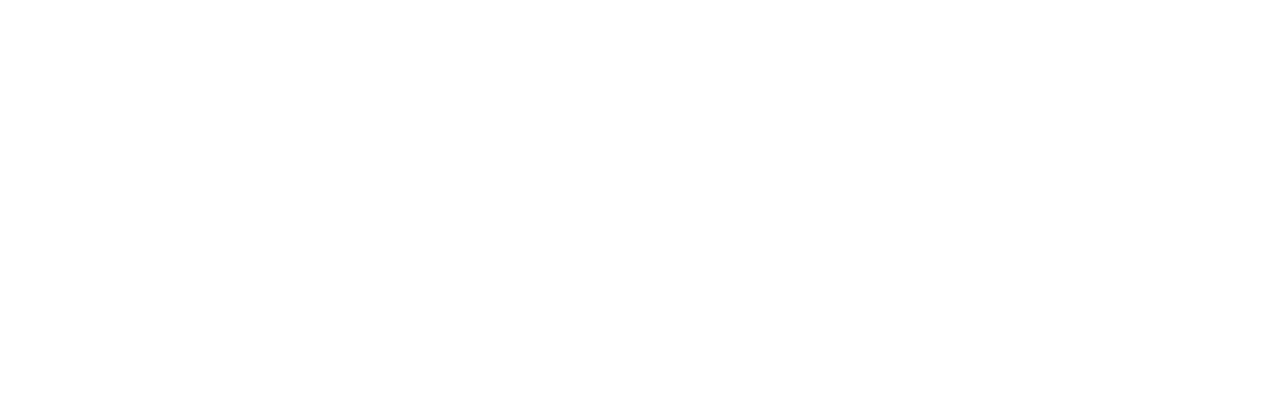
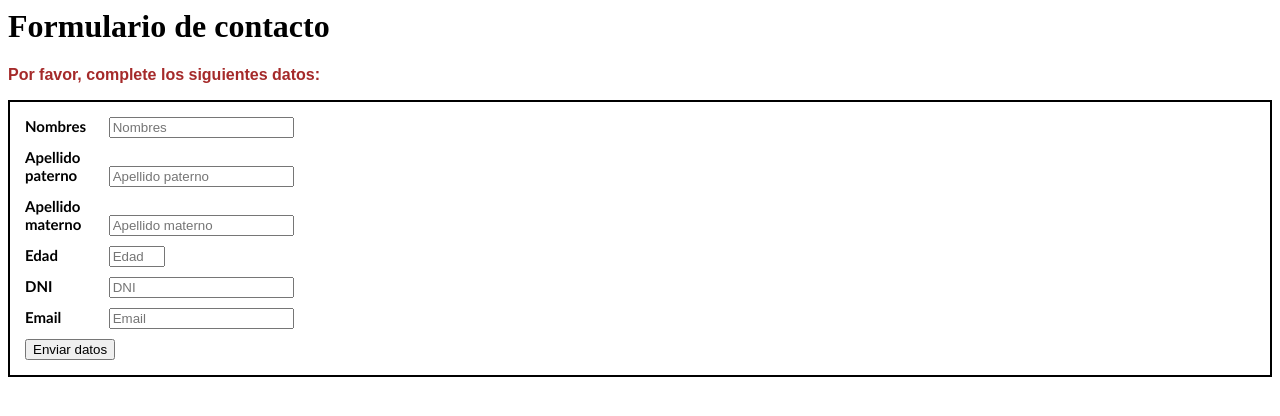
Before and after one commit to rocioromerox/hackatontres.github.io, a plain HTML site: page index.html in a window 1280 px wide. Drawn offline with Linux system fonts and the light colour scheme.

Commit message:
creacion de contenido

```diff
--- a/index.html
+++ b/index.html
@@ -1,13 +1,101 @@
+<body>
+</body>
+</html>
+
 <!DOCTYPE html>
-<html>
-
+<html lang="en">
 <head>
   <meta charset="utf-8">
   <meta name="viewport" content="width=device-width, initial-scale=1.0">
-    <title>Hackaton tres</title>
+  <title>Hackaton3</title>
 </head>
 
+<body>
+    <h1>Formulario de contacto</h1>
+    <p>Por favor, complete los siguientes datos:</p>
 
-<body>
+    <section>
+      <form class="formulario">
+
+        <ul>
+            <li>
+              <label for="primerInput">Nombres</label>
+              <input class="green-input" id="primerInput" type="text" placeholder="Nombres" required>
+            </li>
+
+            <li>
+              <label for="segundoInput">Apellido paterno</label>
+              <input id="segundoInput" type="text" placeholder="Apellido paterno" required>
+            </li>
+
+            <li>
+              <label for="tercerInput">Apellido materno</label>
+              <input id="tercerInput" type="text" placeholder="Apellido materno" required>
+            </li>
+
+            <li>
+              <label for="cuartoInput">Edad</label>
+              <input id="cuartoInput" type="number" placeholder="Edad" min="18" max="80" required>
+            </li>
+
+            <li>
+            <label for="quintoInput">DNI</label>
+            <input id="quintoInput" type="text" placeholder="DNI" required minlength="8" >
+            </li>
+
+            <li>
+            <label for="sextoInput">Email</label>
+            <input id="sextoInput" type="email" placeholder="Email" required>
+            </li>
+
+            <li>
+            <input type="submit" value="Enviar datos">
+            </li>
+        </ul>
+      </form>
+    </section>
+
+    <style>
+
+.formulario {
+    font-family: 'Gill Sans', 'Gill Sans MT', Calibri, 'Trebuchet MS', sans-serif;
+    font-size: 15px;
+    color: black;
+    font-weight: bold;
+    padding: 1em;
+    margin: 0 auto;
+    border: 2px solid black;
+}
+
+.green-input:focus {
+    background-color: skyblue;
+    color: green;
+}
+
+p {
+    font-family: Arial, Helvetica, sans-serif;
+    font-size: 16px;
+    color: brown;
+    font-weight: bold;
+}
+
+ul {
+    list-style: none;
+    padding: 0;
+    margin: 0;
+}
+
+form li + li {
+    margin-top: 10px;
+}
+
+label {
+    display: inline-block;
+    width: 80px;
+    text-align: left;
+}
+
+    </style>
+
 </body>
 </html>
```
Lines whose indentation alone changed are shown as unchanged.
